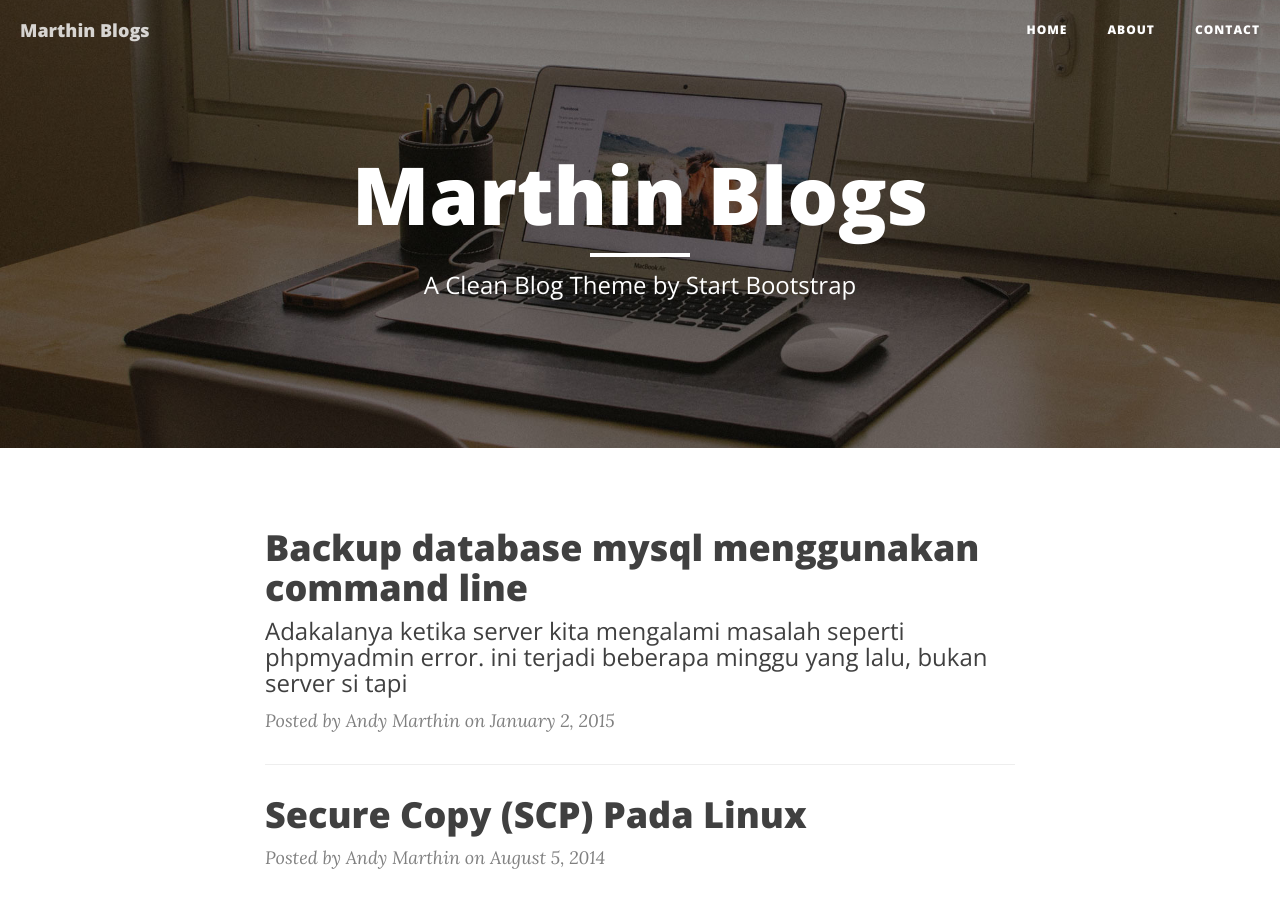
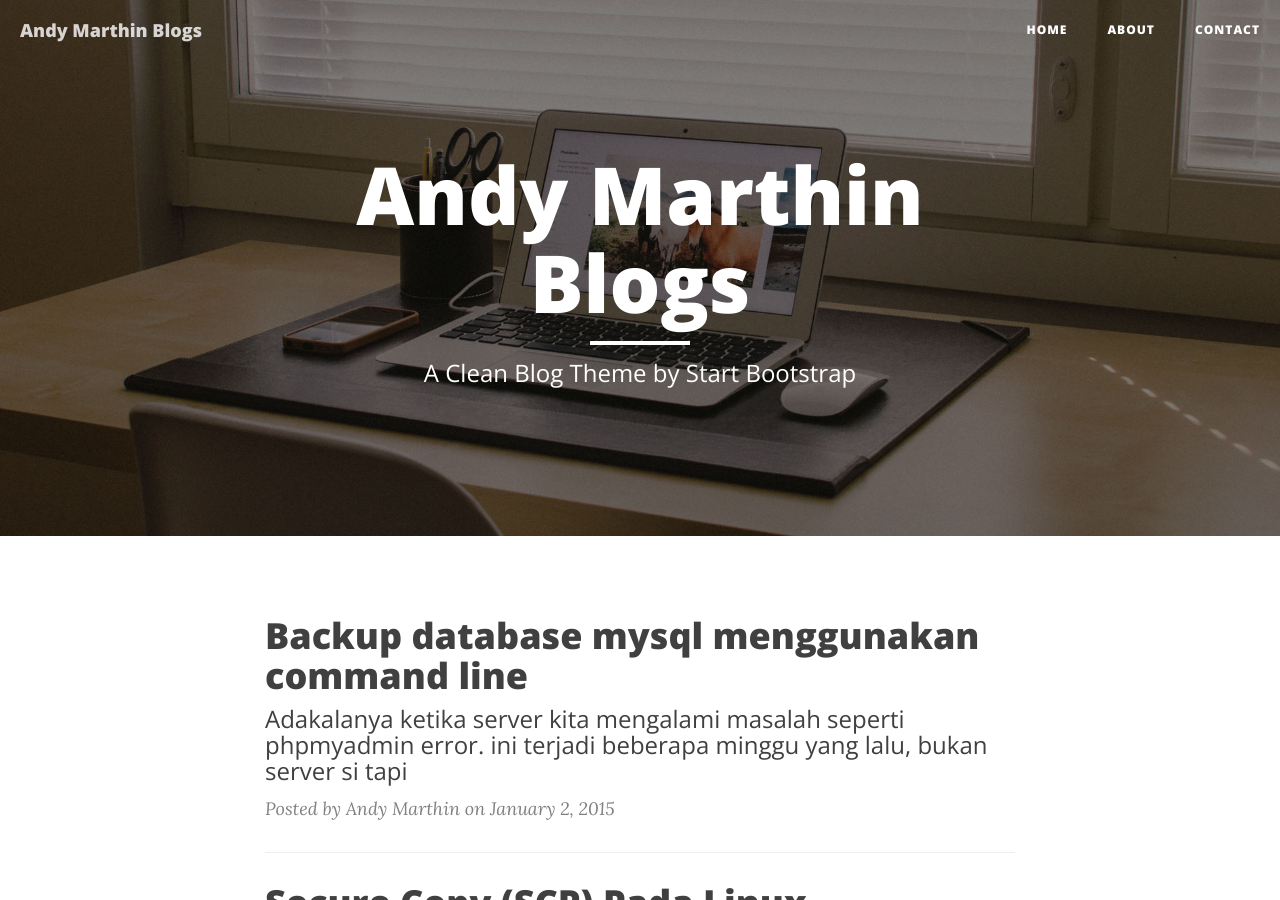
Before and after one commit to andymarthin/andymarthin.github-io, a Jekyll site: the page built from index.html, in a window 1280 px wide and 900 px high. Built offline with Jekyll 4.4.1, drawn with Linux system fonts in a browser that asks for light colours; nearby versions of some CDN libraries; the list of posts is cut into pages by our own code; some of the changed lines change nothing that is shown.

Commit message:
change deskripsion

```diff
--- a/_config.yml
+++ b/_config.yml
@@ -1,8 +1,8 @@
 # Site settings
-title: Marthin Blogs
+title: Andy Marthin Blogs
 header-img: img/home-bg.jpg
 email: andy@marthin@gmail.com
-description: "Write your site description here. It will be used as your sites meta description as well!"
+description: "Andy Marthin Christo Web Developer, Anime Lover, Linux User yang berdomisili di palu. blog ini bertujuan untuk mendokumentasikan kehidupan dan apa yang sedang dipelajari oleh andy marthin christo"
 baseurl: ""
 url: "http://blog.marthin.web.id"
 author: Andy Marthin
```
